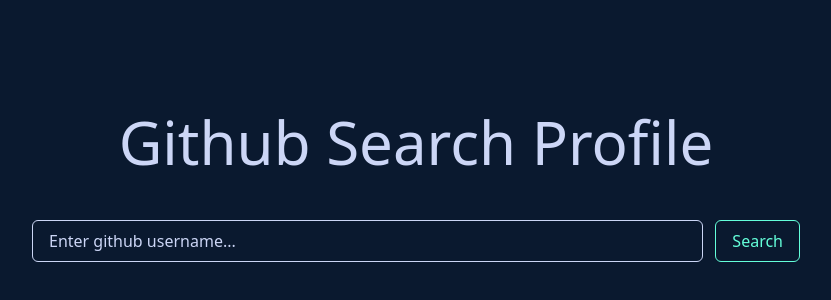
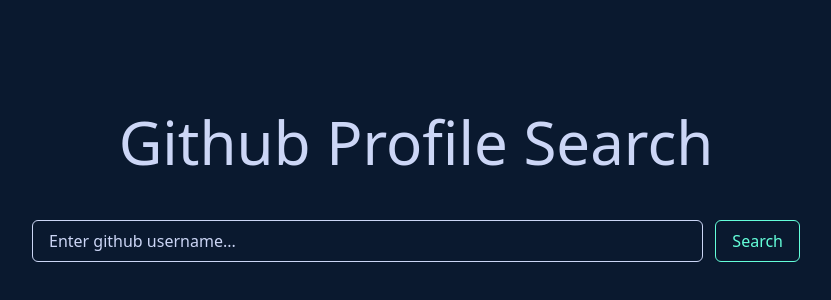
Before and after one commit to soydavidpaucar/react-typescript-github-profile-search, a React (Vite) app: page / in a window 1280 px wide. Shown: the part 96-396 px from the top of the page, without its empty margins (224-1055 px from the left). Built offline with nearby package versions, Linux system fonts and the light colour scheme.

Commit message:
:pencil2: fixed typo in the main app title

```diff
--- a/src/pages/Home.tsx
+++ b/src/pages/Home.tsx
@@ -17,7 +17,7 @@
   return (
     <section className="max-w-screen-md flex flex-col m-auto pt-52 px-12 sm:px-0">
       <h1 className="text-center text-[#ccd6f6] mb-12 text-4xl md:text-6xl">
-        Github Search Profile
+        Github Profile Search
       </h1>
       <SearchBar onHandleChange={handleChange} />
 
```
